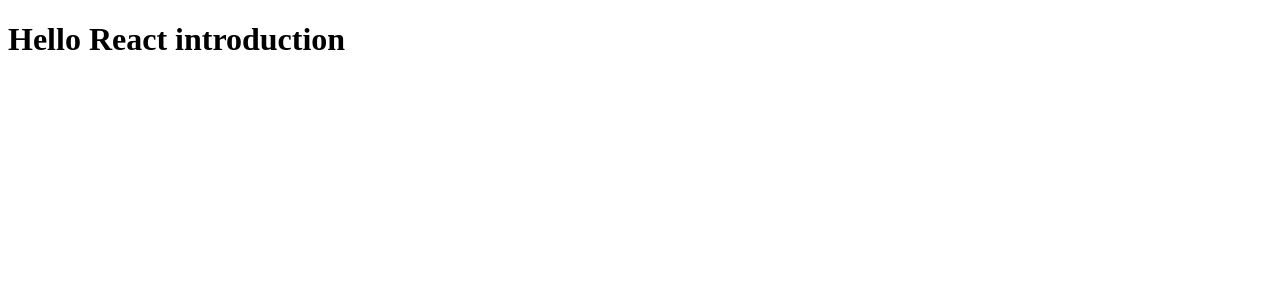
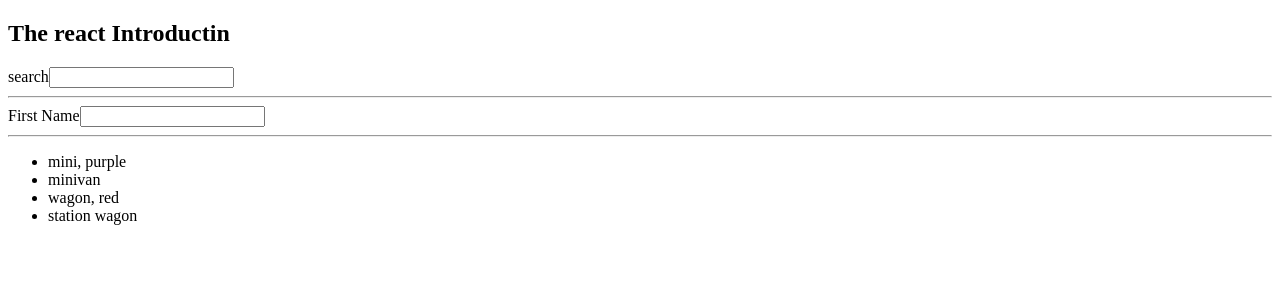
Before and after one commit to AbebeTesso/react-practice-repo, a React (Create React App) app: page / in a window 1280 px wide. Shown: the top 300 px of the page. Built offline with nearby package versions, Linux system fonts and the light colour scheme.

Commit message:
embadded js in jsx

```diff
--- a/src/App.js
+++ b/src/App.js
@@ -1,12 +1,61 @@
 // import logo from "./logo.svg";
 import "./App.css";
 
-function getTitle(title) {
-  return title;
-}
+// function getTitle(title) {
+//   return title;
+// }
 // const title = "React Introduction";
+
+let cars = [
+  {
+    name: "mini",
+    color: "purple",
+    type: "minivan",
+    url: "https://www.carmax.com/cars/minivans-and-vans",
+    registration: new Date("2017-01-03"),
+    capacity: 7,
+  },
+  {
+    name: "wagon",
+    color: "red",
+    type: "station wagon",
+    url: "https://cars.usnews.com/cars-trucks/rankings/wagons",
+    registration: new Date("2018-03-03"),
+    capacity: 5,
+  },
+];
 function App() {
-  return <h1>Hello React introduction</h1>;
+  return (
+    <div>
+      <section>
+        {/* <h1>Hello {getTitle("React Introductin")}</h1> */}
+        <h1>The react Introductin</h1>
+        <label htmlFor="search">search</label>
+        <input id="search" type="text" />
+        <hr />
+      </section>
+      <section>
+        <form>
+          <label nameFor="name">First Name</label>
+          <input id="name" type="text" />
+        </form>
+      </section>
+      <hr />
+      {/*render the list of cars */}
+      <ul>
+        {cars.map(function (item) {
+          return (
+            <div>
+              <li>
+                {item.name}, {item.color}
+              </li>
+              <li>{item.type}</li>
+            </div>
+          );
+        })}
+      </ul>
+    </div>
+  );
 }
 
 export default App;
```
